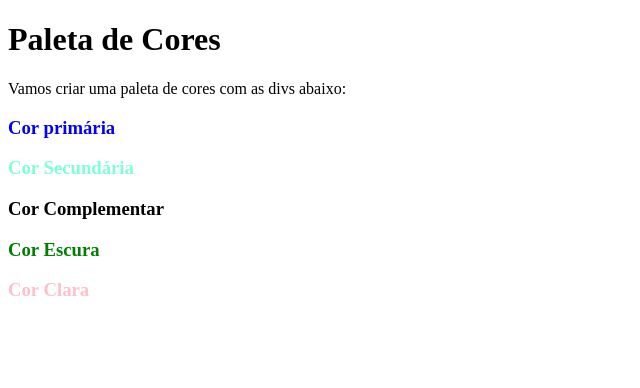
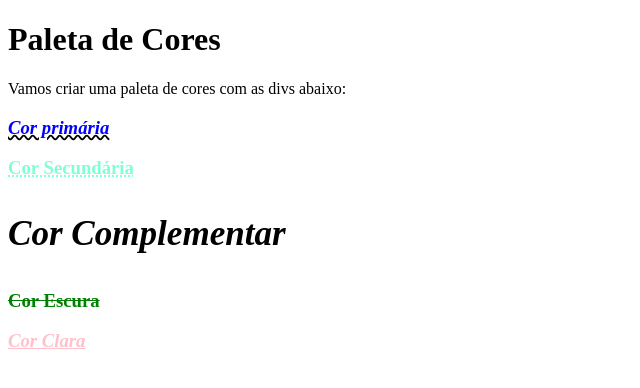
Before and after one commit to tuliotofani/Trybe-exercicios, a plain HTML site: page Fundamentos/Bloco_3_introdução_a_html_e_CSS/dia-3-html-css-seletores-e-posicionamento/index3.html in a window 1280 px wide. Shown: the whole page, without its empty margins (0-640 px from the left). Drawn offline with Linux system fonts and the light colour scheme.

Commit message:
adiciona exercício resolvido

```diff
--- a/Fundamentos/Bloco_3_introdução_a_html_e_CSS/dia-3-html-css-seletores-e-posicionamento/style3.css
+++ b/Fundamentos/Bloco_3_introdução_a_html_e_CSS/dia-3-html-css-seletores-e-posicionamento/style3.css
@@ -30,22 +30,27 @@ div:nth-child(3):hover {
 
 div:nth-child(3) {
     color: blue;
+    text-decoration: black wavy underline;
   }
 
 div:nth-child(4) {
     color: aquamarine;
+    text-decoration: underline dotted;
   }
 
 div:nth-child(5) {
     color: black;
+    font-size: 30px;
   }
 
 div:nth-child(6) {
     color: green;
+    text-decoration: line-through;
   }
 
 div:nth-child(7) {
     color: pink;
+    text-decoration: underline;
   }
 
 
@@ -54,6 +59,6 @@ div {
     width: 50px 30px 50px 30px;
 }
 
-h3:nth-child(5) {
+div:nth-child(2n-1) {
     font-style: italic;
 }
```
Lines whose indentation alone changed are shown as unchanged.
